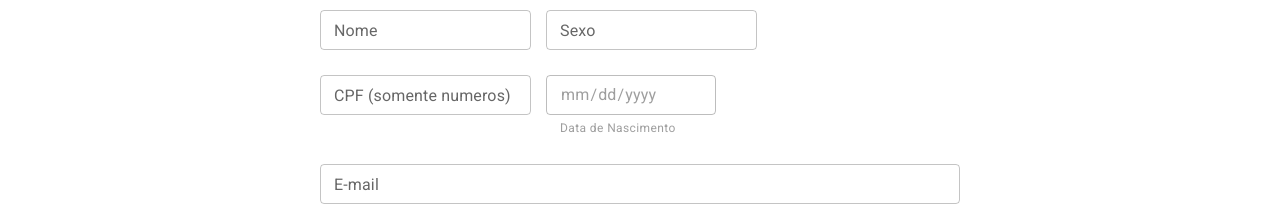
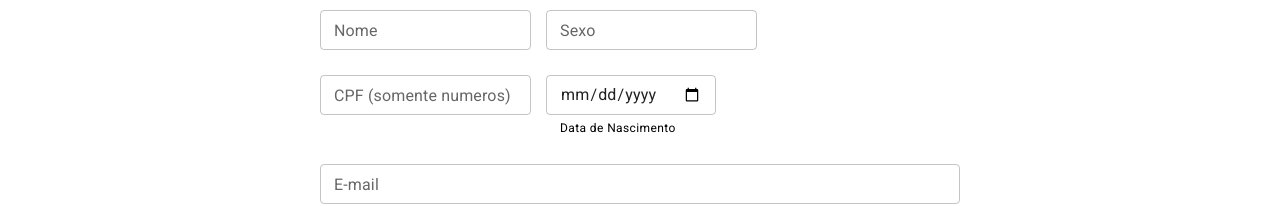
Before and after one commit to FuturoDEV-Eco/M3P-FrontEnd-Squad3, a React (Vite) app: page /cadastro-usuarios in a window 1280 px wide. Shown: the part 141-347 px from the top of the page. Built offline with nearby package versions, Linux system fonts and the light colour scheme; data requests are answered from the project's data file.

Commit message:
read checkpoint for integration user register

```diff
--- a/src/components/organism/formUsercadastro/index.jsx
+++ b/src/components/organism/formUsercadastro/index.jsx
@@ -42,6 +42,7 @@ function FormUserCadastro({ userData, endpoint, dataid, isEditing }) {
   }, [isEditing, reset, userData]);
 
   async function submitForm(formValue) {
+    console.log(formValue)
     if (isEditing == false) {
       await saveForm(formValue);
     } else {
@@ -138,7 +139,7 @@ function FormUserCadastro({ userData, endpoint, dataid, isEditing }) {
         <form className={styled.boxform} onSubmit={handleSubmit(submitForm)}>
           <div className={styled.inputsbetween}>
             <TextField
-              {...register('nomeusuario', {
+              {...register('nome', {
                 required: 'Este campo é obrigatorio',
                 maxLength: {
                   value: 50,
@@ -209,11 +210,11 @@ function FormUserCadastro({ userData, endpoint, dataid, isEditing }) {
               {...register('cpf')}
             ></TextField>
             <TextField
-              {...register('ndata', { required: 'Este campo é obrigatorio' })}
+              {...register('dataNascimento', { required: 'Este campo é obrigatorio' })}
               helperText={errors.ndata?.message || 'Data de Nascimento'}
               variant="outlined"
-              name="ndata"
-              disabled={!isEditing}
+              name="dataNascimento"
+              disabled={isEditing}
               defaultValue={isEditing ? userData.ndata : ''}
               size="small"
               type="date"
@@ -248,7 +249,7 @@ function FormUserCadastro({ userData, endpoint, dataid, isEditing }) {
             }}
           ></TextField>
           <TextField
-            {...register('senha', {
+            {...register('password', {
               required: 'Este campo é obrigatorio',
               maxLength: {
                 value: 11,
@@ -268,7 +269,7 @@ function FormUserCadastro({ userData, endpoint, dataid, isEditing }) {
                 color: 'red',
               },
             }}
-            {...register('senha')}
+            {...register('password')}
           ></TextField>
           <Divider>Endereço</Divider>
           <div className={styled.inputsbetween}>
```
Also changed, not shown: src/context/usuariosContext.jsx (line endings or trailing spaces).
